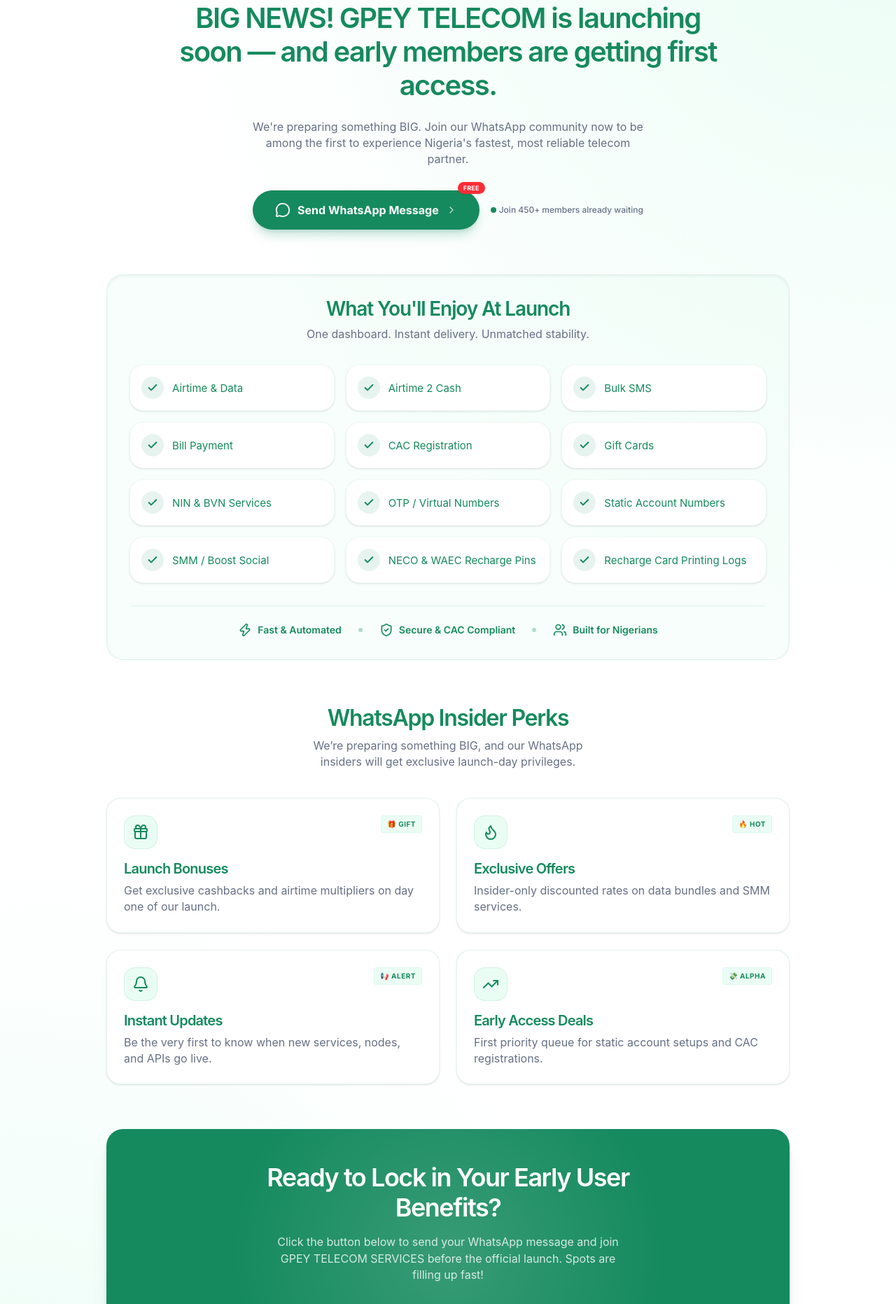
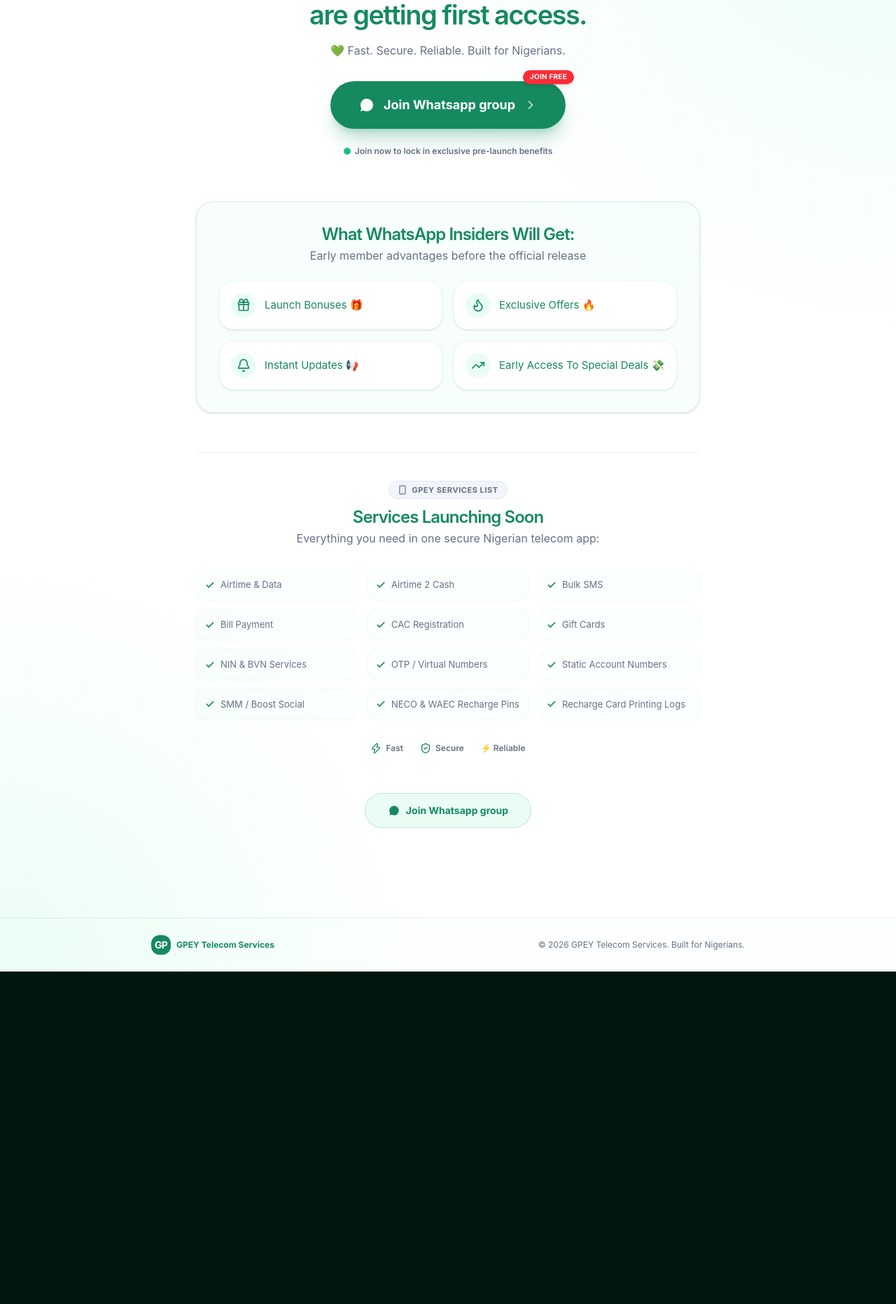
Before and after one commit to igbomalam1/gold-investment, a React (Vite) app: page /promo in a window 1280 px wide. Shown: the part 204-2067 px from the top of the page at 70% size. After the commit the page ends 1592 px from the top, so only its background shows below. Built offline with nearby package versions, Linux system fonts and the light colour scheme.

Commit message:
style: streamline /promo layout, highlight Join Whatsapp group button and perks first

```diff
--- a/src/routes/promo.tsx
+++ b/src/routes/promo.tsx
@@ -1,5 +1,4 @@
 import { createFileRoute } from "@tanstack/react-router";
-import { useState } from "react";
 import {
   MessageCircle,
   Check,
@@ -7,11 +6,10 @@
   Flame,
   Bell,
   TrendingUp,
+  ChevronRight,
   Zap,
   ShieldCheck,
-  Users,
-  ChevronRight,
-  ArrowUpRight,
+  Smartphone,
 } from "lucide-react";
 
 export const Route = createFileRoute("/promo")({
@@ -21,13 +19,13 @@
       {
         name: "description",
         content:
-          "Join GPEY TELECOM SERVICES WhatsApp community for exclusive launch offers, airtime & data discounts, bill payments, and early user benefits.",
+          "Join GPEY TELECOM SERVICES WhatsApp community for exclusive launch offers, airtime & data discounts, and early user benefits.",
       },
       { property: "og:title", content: "GPEY TELECOM SERVICES — Early Access Community" },
       {
         property: "og:description",
         content:
-          "Get early access to airtime, data, CAC registration, OTPs, and exclusive launch bonuses on GPEY Telecom.",
+          "Get early access to airtime, data, CAC registration, and exclusive launch bonuses on GPEY Telecom.",
       },
     ],
   }),
@@ -36,13 +34,11 @@
 
 const WHATSAPP_GROUP_LINK = "https://chat.whatsapp.com/Lcve8KrVipQBoW6CiReDY4?mode=gi_t";
 
-// Typography Style Objects based on user guide specifications
 const bodyTextStyle = {
   fontFamily: "'SF Pro', -apple-system, BlinkMacSystemFont, 'Segoe UI', Roboto, sans-serif",
   fontWeight: 400,
   fontSize: "16px",
   lineHeight: "145%",
-  letterSpacing: "0em",
 };
 
 const headingStyle = {
@@ -53,8 +49,6 @@
 };
 
 function PromoPage() {
-  const [hoveredBenefit, setHoveredBenefit] = useState<number | null>(null);
-
   const services = [
     "Airtime & Data",
     "Airtime 2 Cash",
@@ -72,47 +66,33 @@
 
   const benefits = [
     {
-      icon: <Gift className="w-6 h-6 text-[#158A5E]" />,
-      title: "Launch Bonuses",
-      desc: "Get exclusive cashbacks and airtime multipliers on day one of our launch.",
-      badge: "🎁 Gift",
+      icon: <Gift className="w-5 h-5 text-[#158A5E]" />,
+      title: "launch bonuses 🎁",
     },
     {
-      icon: <Flame className="w-6 h-6 text-[#158A5E]" />,
-      title: "Exclusive Offers",
-      desc: "Insider-only discounted rates on data bundles and SMM services.",
-      badge: "🔥 Hot",
+      icon: <Flame className="w-5 h-5 text-[#158A5E]" />,
+      title: "exclusive offers 🔥",
     },
     {
-      icon: <Bell className="w-6 h-6 text-[#158A5E]" />,
-      title: "Instant Updates",
-      desc: "Be the very first to know when new services, nodes, and APIs go live.",
-      badge: "📢 Alert",
+      icon: <Bell className="w-5 h-5 text-[#158A5E]" />,
+      title: "instant updates 📢",
     },
     {
-      icon: <TrendingUp className="w-6 h-6 text-[#158A5E]" />,
-      title: "Early Access Deals",
-      desc: "First priority queue for static account setups and CAC registrations.",
-      badge: "💸 Alpha",
+      icon: <TrendingUp className="w-5 h-5 text-[#158A5E]" />,
+      title: "early access to special deals 💸",
     },
   ];
 
   return (
     <div
-      className="min-h-screen bg-white text-[#158A5E] overflow-x-hidden flex flex-col justify-between selection:bg-[#158A5E]/10 selection:text-[#158A5E]"
+      className="min-h-screen bg-white text-[#158A5E] flex flex-col justify-between selection:bg-[#158A5E]/10 selection:text-[#158A5E]"
       style={{
         backgroundImage:
-          "radial-gradient(circle at 100% 0%, #EAFDF5 0%, transparent 40%), radial-gradient(circle at 0% 100%, #EAFDF5 0%, transparent 35%)",
+          "radial-gradient(circle at 100% 0%, #EAFDF5 0%, transparent 35%), radial-gradient(circle at 0% 100%, #EAFDF5 0%, transparent 30%)",
       }}
     >
-      {/* Dynamic Top Announcement Bar */}
-      <div className="bg-[#158A5E] text-white text-xs font-semibold py-2 px-4 text-center tracking-wide flex items-center justify-center gap-1.5 shadow-sm">
-        <span className="inline-block w-2 h-2 rounded-full bg-white animate-ping"></span>
-        <span>EXCLUSIVELY FOR NIGERIANS • JOIN THE PRE-LAUNCH TEAM TODAY</span>
-      </div>
-
       {/* Header */}
-      <header className="w-full max-w-6xl mx-auto px-6 py-6 flex items-center justify-between z-10">
+      <header className="w-full max-w-4xl mx-auto px-6 py-6 flex items-center justify-between z-10">
         <div className="flex items-center gap-2">
           <div className="w-10 h-10 rounded-xl bg-[#158A5E] flex items-center justify-center shadow-md shadow-[#158A5E]/20">
             <span className="text-white font-extrabold text-xl tracking-tighter">GP</span>
@@ -126,85 +106,115 @@
             </span>
           </div>
         </div>
-        <a
-          href={WHATSAPP_GROUP_LINK}
-          target="_blank"
-          rel="noopener noreferrer"
-          className="text-xs font-semibold text-[#158A5E] hover:text-[#12724D] border border-[#158A5E]/20 hover:border-[#158A5E] px-4 py-2 rounded-full transition-all duration-300 flex items-center gap-1 bg-white/50 backdrop-blur-sm"
-        >
-          Community Link <ArrowUpRight className="w-3.5 h-3.5" />
-        </a>
+        <span className="text-xs font-semibold text-[#667085] bg-[#EAFDF5] px-3.5 py-1.5 rounded-full border border-[#158A5E]/10">
+          Pre-Launch Access
+        </span>
       </header>
 
-      {/* Main Hero and Content */}
-      <main className="flex-1 w-full max-w-5xl mx-auto px-6 pt-8 pb-16 z-10">
-        {/* Hero Section */}
-        <div className="text-center max-w-3xl mx-auto mb-16">
-          <span className="inline-flex items-center gap-1.5 px-3.5 py-1.5 rounded-full bg-[#EAFDF5] text-[#158A5E] text-xs font-bold uppercase tracking-wider mb-6 animate-pulse border border-[#158A5E]/10">
-            🚀 Coming Soon
-          </span>
-
+      {/* Main Container */}
+      <main className="flex-1 w-full max-w-3xl mx-auto px-6 pt-6 pb-20 z-10 flex flex-col items-center">
+        {/* HERO SECTION - FOCUSED CTA */}
+        <div className="text-center w-full mb-12">
           <h1
-            style={{ ...headingStyle, fontSize: "40px" }}
-            className="text-[#158A5E] tracking-tight leading-[115%] mb-6 md:text-5xl"
+            style={{ ...headingStyle, fontSize: "38px" }}
+            className="text-[#158A5E] tracking-tight leading-[115%] mb-4 md:text-5xl max-w-2xl mx-auto"
           >
-            BIG NEWS! GPEY TELECOM is launching soon — and early members are getting first access.
+            🚀 BIG NEWS! GPEY TELECOM is launching soon — and early members are getting first
+            access.
           </h1>
 
-          <p style={bodyTextStyle} className="text-[#667085] max-w-xl mx-auto mb-8">
-            We're preparing something BIG. Join our WhatsApp community now to be among the first to
-            experience Nigeria's fastest, most reliable telecom partner.
+          <p
+            style={bodyTextStyle}
+            className="text-[#667085] text-base md:text-lg mb-8 max-w-xl mx-auto font-medium"
+          >
+            💚 Fast. Secure. Reliable. Built for Nigerians.
           </p>
 
-          <div className="flex flex-col sm:flex-row items-center justify-center gap-4">
+          {/* Primary High-Impact CTA Button */}
+          <div className="flex flex-col items-center gap-4 mb-4">
             <a
               href={WHATSAPP_GROUP_LINK}
               target="_blank"
               rel="noopener noreferrer"
-              className="group relative flex items-center justify-center gap-2.5 bg-[#158A5E] hover:bg-[#12724D] text-white px-8 py-4 rounded-full font-bold shadow-lg shadow-[#158A5E]/25 transition-all duration-300 transform hover:-translate-y-0.5 w-full sm:w-auto"
+              className="group relative flex items-center justify-center gap-3 bg-[#158A5E] hover:bg-[#12724D] text-white px-10 py-5 rounded-full font-extrabold text-lg shadow-xl shadow-[#158A5E]/25 transition-all duration-300 transform hover:-translate-y-0.5 hover:shadow-2xl active:translate-y-0 w-full sm:w-auto min-w-[280px]"
             >
-              <MessageCircle className="w-5.5 h-5.5 transition-transform group-hover:scale-110" />
-              <span>Send WhatsApp Message</span>
-              <ChevronRight className="w-4 h-4 text-white/70 transition-transform group-hover:translate-x-1" />
+              <MessageCircle className="w-6 h-6 fill-white text-[#158A5E] transition-transform group-hover:scale-110" />
+              <span>Join Whatsapp group</span>
+              <ChevronRight className="w-5 h-5 text-white/80 transition-transform group-hover:translate-x-1" />
 
-              <span className="absolute -top-2 -right-2 bg-red-500 text-white text-[9px] px-2 py-0.5 rounded-full font-bold uppercase tracking-wide shadow-sm animate-bounce">
-                Free
+              <span className="absolute -top-3 -right-3 bg-red-500 text-white text-[10px] px-2.5 py-0.5 rounded-full font-bold uppercase tracking-wide shadow-md animate-bounce">
+                Join Free
               </span>
             </a>
 
-            <span className="text-xs text-[#667085] font-medium flex items-center gap-1">
-              <span className="w-2 h-2 rounded-full bg-[#158A5E] inline-block"></span>
-              Join 450+ members already waiting
-            </span>
+            <p className="text-xs text-[#667085] font-semibold flex items-center gap-1.5 mt-2">
+              <span className="w-2.5 h-2.5 rounded-full bg-emerald-500 inline-block animate-pulse"></span>
+              Join now to lock in exclusive pre-launch benefits
+            </p>
           </div>
         </div>
 
-        {/* Feature List Grid */}
-        <div className="bg-[#EAFDF5]/40 rounded-3xl p-8 border border-[#158A5E]/10 mb-16 shadow-inner">
-          <div className="text-center mb-8">
+        {/* INSIDER PERKS - IMMEDIATELY UNDER THE HERO */}
+        <div className="w-full bg-[#EAFDF5]/40 rounded-3xl p-6 md:p-8 border border-[#158A5E]/15 mb-14 shadow-sm">
+          <div className="text-center mb-6">
             <h3
-              style={{ ...headingStyle, fontSize: "28px" }}
-              className="text-[#158A5E] mb-2 font-semibold"
+              style={{ ...headingStyle, fontSize: "24px" }}
+              className="text-[#158A5E] font-semibold"
             >
-              What You'll Enjoy At Launch
+              What WhatsApp Insiders Will Get:
             </h3>
-            <p style={bodyTextStyle} className="text-[#667085] text-sm">
-              One dashboard. Instant delivery. Unmatched stability.
+            <p style={bodyTextStyle} className="text-[#667085] text-xs mt-1">
+              Early member advantages before the official release
             </p>
           </div>
 
-          <div className="grid grid-cols-1 md:grid-cols-2 lg:grid-cols-3 gap-4">
+          <div className="grid grid-cols-1 md:grid-cols-2 gap-4">
+            {benefits.map((benefit, index) => (
+              <div
+                key={index}
+                className="flex items-center gap-3 p-4 bg-white rounded-2xl border border-[#158A5E]/5 shadow-sm transition-all duration-200 hover:border-[#158A5E]/20"
+              >
+                <div className="w-9 h-9 rounded-full bg-[#EAFDF5] flex items-center justify-center shrink-0">
+                  {benefit.icon}
+                </div>
+                <span
+                  style={{ ...bodyTextStyle, fontSize: "15px" }}
+                  className="text-[#158A5E] font-bold capitalize"
+                >
+                  {benefit.title}
+                </span>
+              </div>
+            ))}
+          </div>
+        </div>
+
+        {/* COMPANY SERVICES - POSITIONED LOWER DOWN */}
+        <div className="w-full border-t border-[#158A5E]/10 pt-10">
+          <div className="text-center mb-8">
+            <span className="inline-flex items-center gap-1.5 px-3 py-1 rounded-full bg-slate-100 text-[#667085] text-[11px] font-bold uppercase tracking-wider mb-3 border border-slate-200">
+              <Smartphone className="w-3.5 h-3.5" /> GPEY Services List
+            </span>
+            <h3
+              style={{ ...headingStyle, fontSize: "24px" }}
+              className="text-[#158A5E] font-semibold"
+            >
+              Services Launching Soon
+            </h3>
+            <p style={bodyTextStyle} className="text-[#667085] text-sm mt-1">
+              Everything you need in one secure Nigerian telecom app:
+            </p>
+          </div>
+
+          <div className="grid grid-cols-2 md:grid-cols-3 gap-3">
             {services.map((service, index) => (
               <div
                 key={index}
-                className="flex items-center gap-3 p-4 bg-white rounded-2xl border border-[#158A5E]/5 shadow-sm transition-all duration-200 hover:border-[#158A5E]/20 hover:shadow-md"
+                className="flex items-center gap-2 p-3 bg-[#EAFDF5]/20 rounded-xl border border-[#158A5E]/5"
               >
-                <div className="w-8 h-8 rounded-full bg-[#158A5E]/10 flex items-center justify-center shrink-0">
-                  <Check className="w-4 h-4 text-[#158A5E]" strokeWidth={3} />
-                </div>
+                <Check className="w-3.5 h-3.5 text-[#158A5E] shrink-0" strokeWidth={3} />
                 <span
-                  style={{ ...bodyTextStyle, fontSize: "15px" }}
-                  className="text-[#158A5E] font-medium"
+                  style={{ ...bodyTextStyle, fontSize: "13px" }}
+                  className="text-[#667085] font-semibold"
                 >
                   {service}
                 </span>
@@ -212,122 +222,46 @@
             ))}
           </div>
 
-          <div className="mt-8 pt-6 border-t border-[#158A5E]/10 text-center flex flex-col md:flex-row items-center justify-center gap-6">
-            <div className="flex items-center gap-2">
-              <Zap className="w-5 h-5 text-[#158A5E]" />
-              <span className="text-sm font-semibold">Fast & Automated</span>
-            </div>
-            <div className="hidden md:block w-1.5 h-1.5 rounded-full bg-[#158A5E]/30"></div>
-            <div className="flex items-center gap-2">
-              <ShieldCheck className="w-5 h-5 text-[#158A5E]" />
-              <span className="text-sm font-semibold">Secure & CAC Compliant</span>
-            </div>
-            <div className="hidden md:block w-1.5 h-1.5 rounded-full bg-[#158A5E]/30"></div>
-            <div className="flex items-center gap-2">
-              <Users className="w-5 h-5 text-[#158A5E]" />
-              <span className="text-sm font-semibold">Built for Nigerians</span>
-            </div>
+          <div className="mt-8 flex justify-center gap-6 text-xs text-[#667085] font-semibold">
+            <span className="flex items-center gap-1.5">
+              <Zap className="w-4 h-4 text-[#158A5E]" /> Fast
+            </span>
+            <span className="flex items-center gap-1.5">
+              <ShieldCheck className="w-4 h-4 text-[#158A5E]" /> Secure
+            </span>
+            <span className="flex items-center gap-1.5">⚡ Reliable</span>
           </div>
         </div>
 
-        {/* Benefits Grid */}
-        <div className="mb-16">
-          <div className="text-center mb-10 max-w-md mx-auto">
-            <h3
-              style={{ ...headingStyle, fontSize: "32px" }}
-              className="text-[#158A5E] mb-2 font-semibold"
-            >
-              WhatsApp Insider Perks
-            </h3>
-            <p style={bodyTextStyle} className="text-[#667085] text-sm">
-              We’re preparing something BIG, and our WhatsApp insiders will get exclusive launch-day
-              privileges.
-            </p>
-          </div>
-
-          <div className="grid grid-cols-1 md:grid-cols-2 gap-6">
-            {benefits.map((benefit, index) => (
-              <div
-                key={index}
-                className={`p-6 rounded-2xl border transition-all duration-300 ${
-                  hoveredBenefit === index
-                    ? "bg-[#EAFDF5] border-[#158A5E] shadow-lg shadow-[#158A5E]/5 translate-y-[-2px]"
-                    : "bg-white border-[#158A5E]/10 shadow-sm"
-                }`}
-                onMouseEnter={() => setHoveredBenefit(index)}
-                onMouseLeave={() => setHoveredBenefit(null)}
-              >
-                <div className="flex justify-between items-start mb-4">
-                  <div className="w-12 h-12 rounded-xl bg-[#EAFDF5] border border-[#158A5E]/10 flex items-center justify-center">
-                    {benefit.icon}
-                  </div>
-                  <span className="text-[10px] font-bold uppercase tracking-wider px-2 py-1 rounded bg-[#EAFDF5] border border-[#158A5E]/5 text-[#158A5E]">
-                    {benefit.badge}
-                  </span>
-                </div>
-                <h4
-                  style={{ ...headingStyle, fontSize: "20px" }}
-                  className="text-[#158A5E] mb-2 font-semibold"
-                >
-                  {benefit.title}
-                </h4>
-                <p style={bodyTextStyle} className="text-[#667085] text-sm leading-relaxed">
-                  {benefit.desc}
-                </p>
-              </div>
-            ))}
-          </div>
-        </div>
-
-        {/* Bottom CTA Block */}
-        <div className="bg-[#158A5E] text-white rounded-3xl p-8 md:p-12 text-center relative overflow-hidden shadow-xl shadow-[#158A5E]/15">
-          <div className="absolute inset-0 bg-[radial-gradient(circle_at_center,rgba(255,255,255,0.15)_0%,transparent_60%)]"></div>
-
-          <div className="relative z-10 max-w-2xl mx-auto">
-            <h3
-              style={{ ...headingStyle, fontSize: "36px" }}
-              className="text-white tracking-tight leading-[115%] mb-4"
-            >
-              Ready to Lock in Your Early User Benefits?
-            </h3>
-            <p
-              style={{ ...bodyTextStyle, fontSize: "16px" }}
-              className="text-white/80 max-w-lg mx-auto mb-8"
-            >
-              Click the button below to send your WhatsApp message and join GPEY TELECOM SERVICES
-              before the official launch. Spots are filling up fast!
-            </p>
-
-            <a
-              href={WHATSAPP_GROUP_LINK}
-              target="_blank"
-              rel="noopener noreferrer"
-              className="inline-flex items-center justify-center gap-2 bg-white hover:bg-white/95 text-[#158A5E] px-8 py-4 rounded-full font-bold shadow-lg transition-all duration-300 transform hover:-translate-y-0.5 w-full sm:w-auto"
-            >
-              <MessageCircle className="w-5.5 h-5.5 fill-[#158A5E] text-white" />
-              <span>Send WhatsApp Message</span>
-              <ChevronRight className="w-4 h-4 text-[#158A5E] transition-transform" />
-            </a>
-          </div>
+        {/* Secondary bottom CTA for users who scrolled down */}
+        <div className="mt-14 w-full text-center">
+          <a
+            href={WHATSAPP_GROUP_LINK}
+            target="_blank"
+            rel="noopener noreferrer"
+            className="inline-flex items-center justify-center gap-2 bg-[#EAFDF5] hover:bg-[#D1Fadf] text-[#158A5E] px-8 py-3.5 rounded-full font-bold text-sm border border-[#158A5E]/20 transition-all duration-300"
+          >
+            <MessageCircle className="w-4.5 h-4.5 fill-[#158A5E] text-[#EAFDF5]" />
+            <span>Join Whatsapp group</span>
+          </a>
         </div>
       </main>
 
       {/* Footer */}
-      <footer className="border-t border-[#158A5E]/10 py-8 bg-[#EAFDF5]/10 mt-12 z-10">
-        <div className="max-w-6xl mx-auto px-6 flex flex-col md:flex-row items-center justify-between gap-4">
+      <footer className="border-t border-[#158A5E]/10 py-6 bg-[#EAFDF5]/10 mt-12 z-10">
+        <div className="max-w-4xl mx-auto px-6 flex flex-col sm:flex-row items-center justify-between gap-4">
           <div className="flex items-center gap-2">
-            <div className="w-8 h-8 rounded-lg bg-[#158A5E] flex items-center justify-center">
-              <span className="text-white font-extrabold text-base tracking-tighter">GP</span>
+            <div className="w-7 h-7 rounded-lg bg-[#158A5E] flex items-center justify-center">
+              <span className="text-white font-extrabold text-sm tracking-tighter">GP</span>
             </div>
-            <span className="text-sm font-bold text-[#158A5E]">GPEY Telecom Services</span>
+            <span className="text-xs font-bold text-[#158A5E]">GPEY Telecom Services</span>
           </div>
 
           <p
-            style={{ ...bodyTextStyle, fontSize: "13px" }}
-            className="text-[#667085] text-center md:text-right"
+            style={{ ...bodyTextStyle, fontSize: "12px" }}
+            className="text-[#667085] text-center sm:text-right"
           >
-            © {new Date().getFullYear()} GPEY Telecom Services. Fast. Secure. Reliable. Built for
-            Nigerians.
+            © {new Date().getFullYear()} GPEY Telecom Services. Built for Nigerians.
           </p>
         </div>
       </footer>
```
